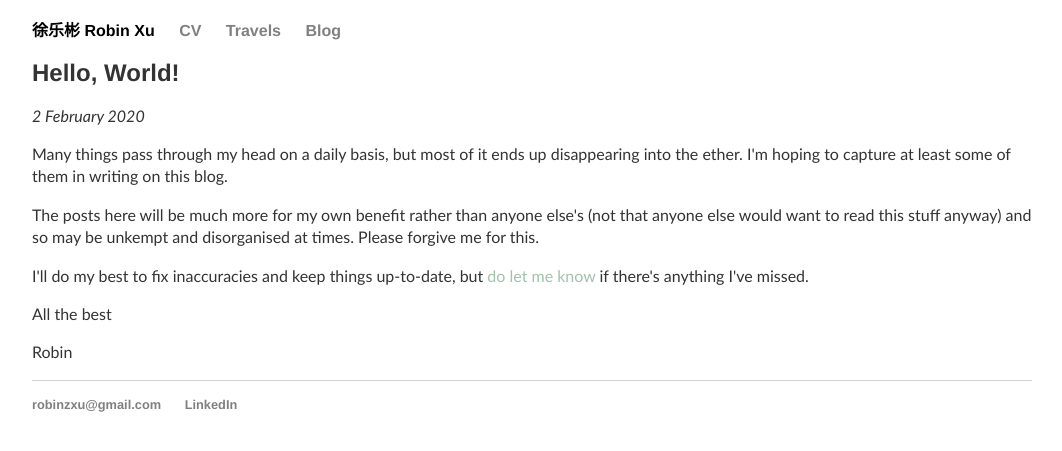
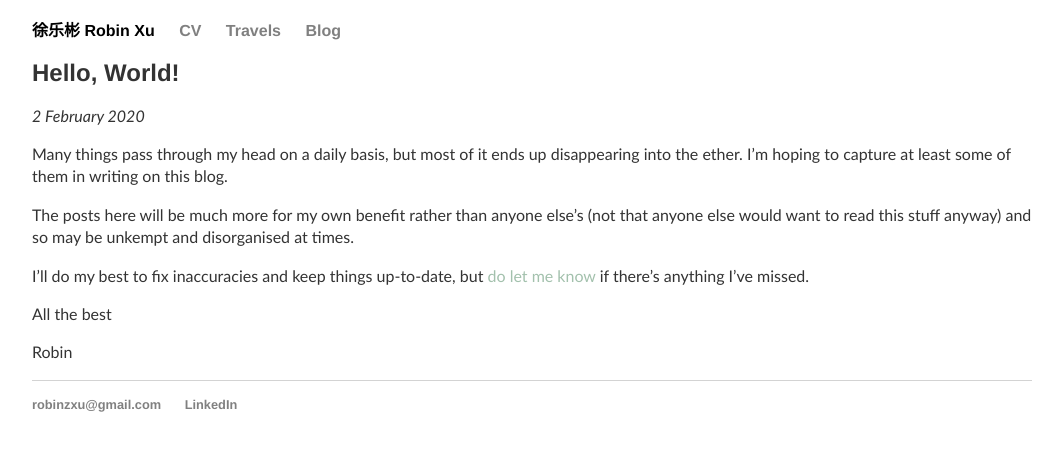
Before and after one commit to robinzxu/robinzxu.github.io, a Jekyll site: the page built from _posts/2020-02-02-hello-world.md, in a window 1280 px wide. Shown: the top 451 px of the page, without its empty margins (108-1170 px from the left). Built offline with Jekyll 4.4.1, drawn with Linux system fonts in a browser that asks for light colours.

Commit message:
Update 2020-02-02-hello-world.md

```diff
--- a/_posts/2020-02-02-hello-world.md
+++ b/_posts/2020-02-02-hello-world.md
@@ -4,11 +4,11 @@
 date: 2020-02-02
 ---
 
-Many things pass through my head on a daily basis, but most of it ends up disappearing into the ether. I\'m hoping to capture at least some of them in writing on this blog.
+Many things pass through my head on a daily basis, but most of it ends up disappearing into the ether. I'm hoping to capture at least some of them in writing on this blog.
 
-The posts here will be much more for my own benefit rather than anyone else\'s (not that anyone else would want to read this stuff anyway) and so may be unkempt and disorganised at times. Please forgive me for this.
+The posts here will be much more for my own benefit rather than anyone else's (not that anyone else would want to read this stuff anyway) and so may be unkempt and disorganised at times.
 
-I\'ll do my best to fix inaccuracies and keep things up-to-date, but <a href="mailto:robinzxu@gmail.com">do let me know</a> if there\'s anything I\'ve missed.
+I'll do my best to fix inaccuracies and keep things up-to-date, but <a href="mailto:robinzxu@gmail.com">do let me know</a> if there's anything I've missed.
 
 All the best
 
```
